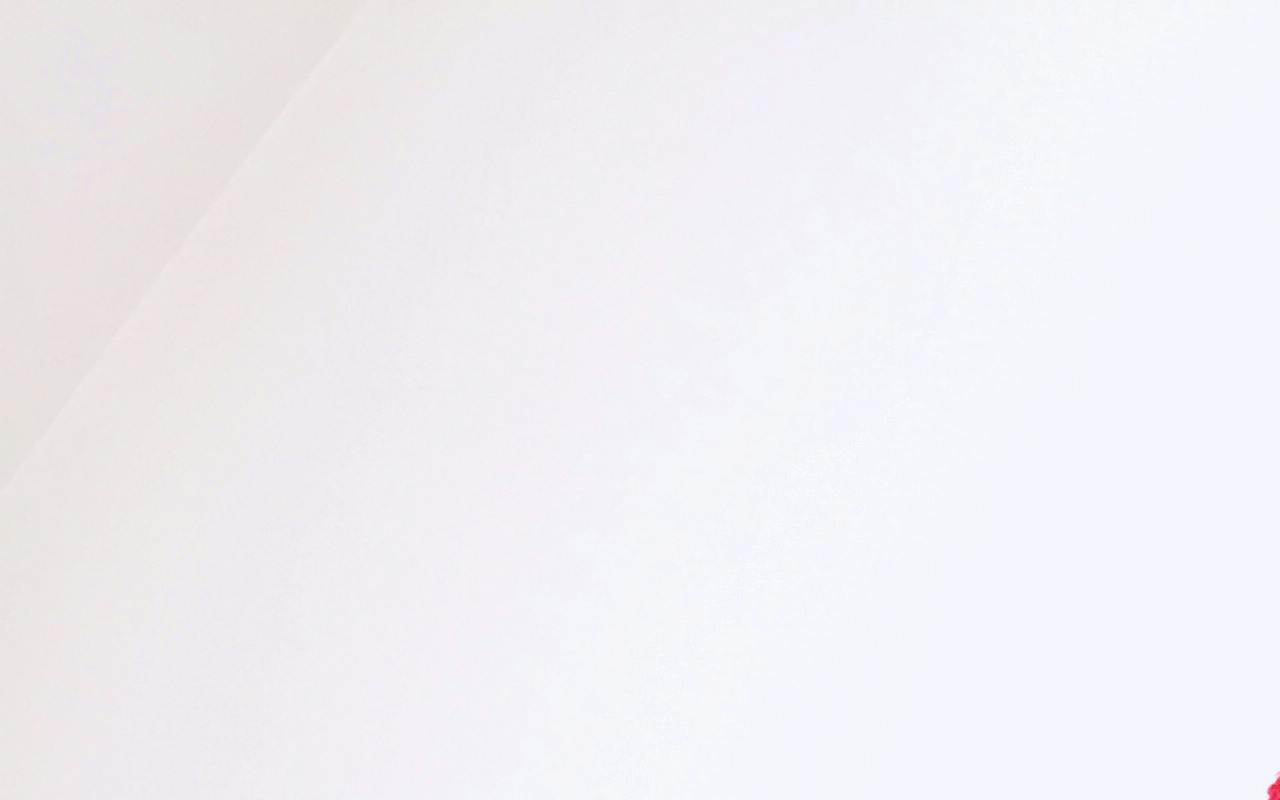
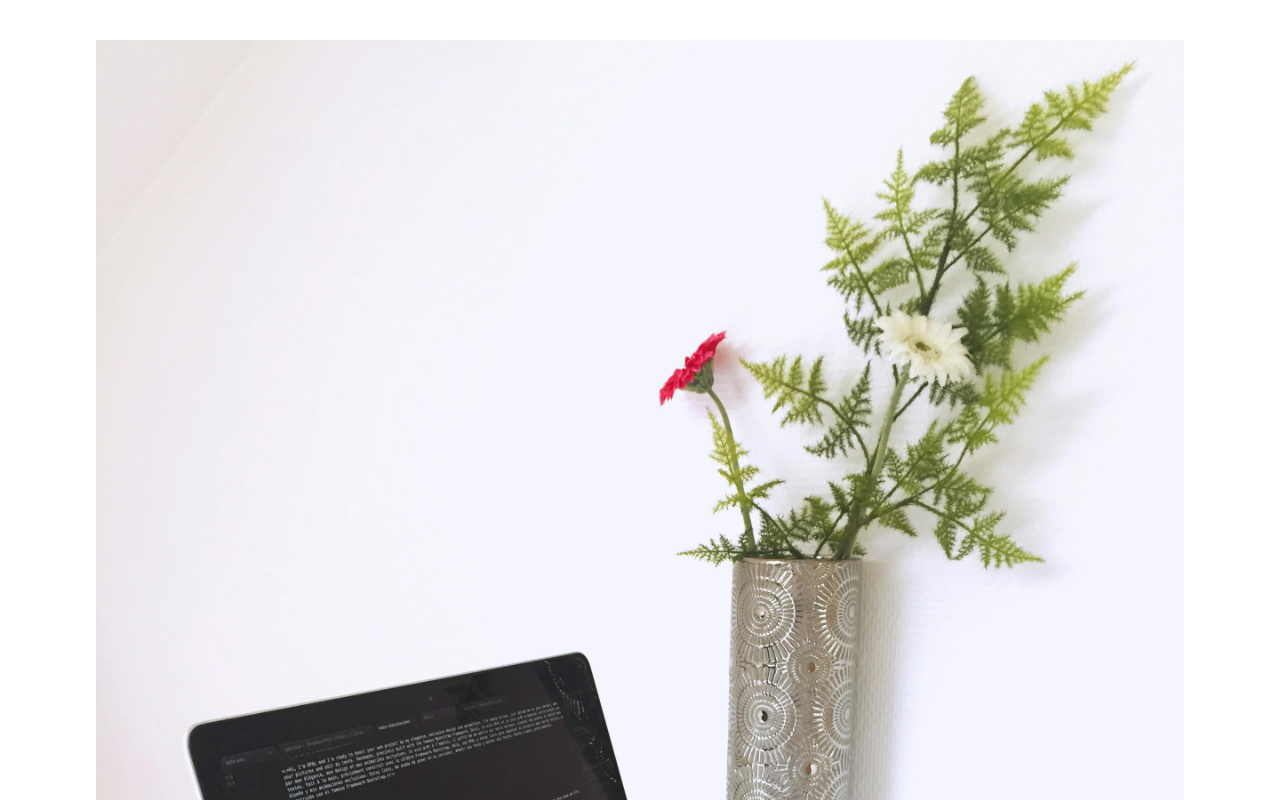
Before and after one commit to NestorNebula/homepage, a website: page index.html in a window 1280 px wide. Shown: the top 800 px of the page. Drawn offline with nearby package versions, Linux system fonts and the light colour scheme.

Commit message:
style: add first styles to the page

```diff
--- a/styles.css
+++ b/styles.css
@@ -9,3 +9,15 @@
   font-family: 'Roboto';
   src: url(./fonts/Roboto/Roboto-Regular.ttf);
 }
+
+body {
+  width: 100vw;
+}
+
+main {
+  margin: 5vh 7.5vw;
+}
+
+.computer {
+  width: 100%;
+}
```
